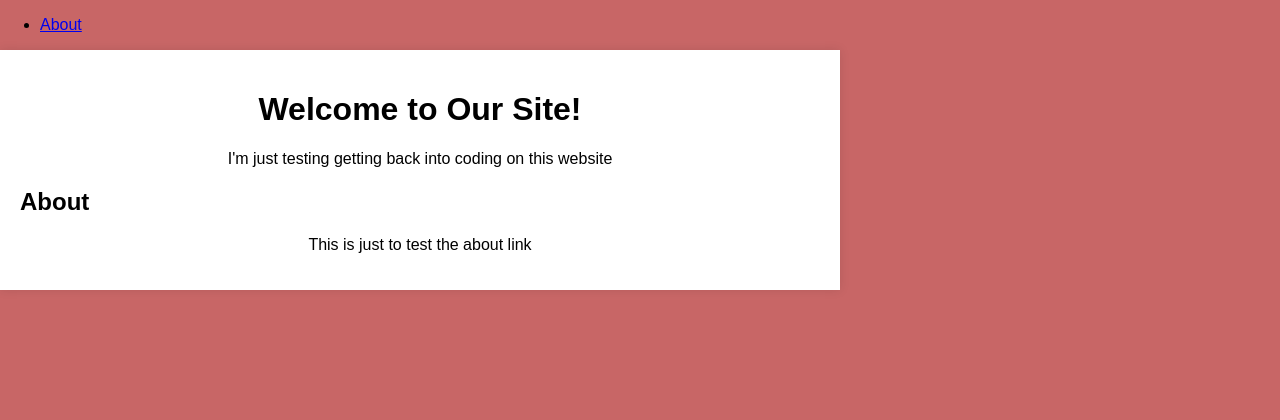
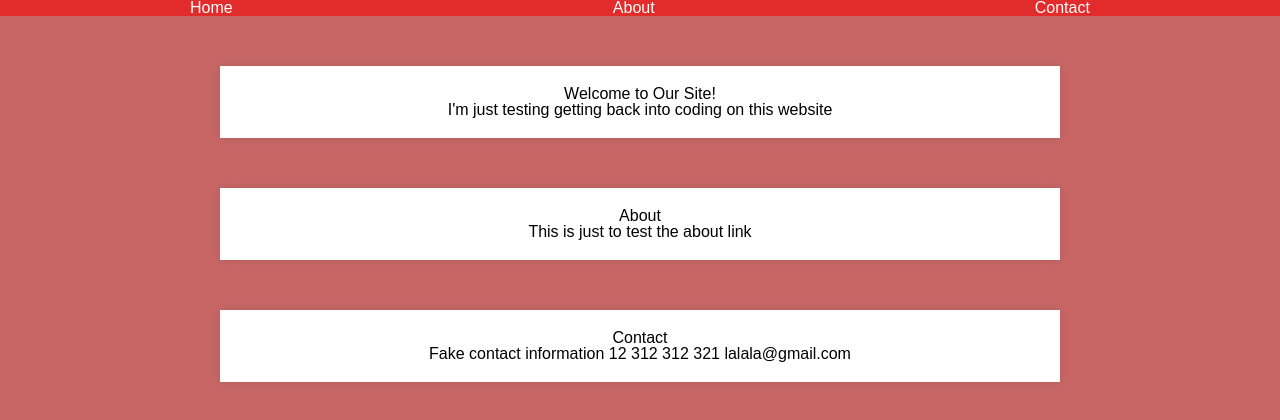
Before and after one commit to marcosmariante/marcosmariante.github.io, a plain HTML site: page index.html in a window 1280 px wide. Drawn offline with Linux system fonts and the light colour scheme.

Commit message:
nav updated, added contact section

```diff
--- a/index.html
+++ b/index.html
@@ -4,19 +4,30 @@
     <meta charset="UTF-8">
     <meta name="viewport" content="width=device-width, initial-scale=1.0">
     <title>Simple Landing Page</title>
+    <link rel="stylesheet" href="reset.css">
     <link rel="stylesheet" href="styles.css">
 </head>
 <body>
-    <div>
-        <ul>
-            <li><a href="#about">About</a></li>
-        </ul>
+    <div class="nav">
+        <a href="#home">Home</a>
+            <a href="#about">About</a>
+            <a href="#contact">Contact</a>
+
     </div>
     <div class="container">
         <h1>Welcome to Our Site!</h1>
         <p>I'm just testing getting back into coding on this website </p>
+    </div>
+    <div class="container">
         <h2 id="about">About</h2>
         <p>This is just to test the about link</p>
     </div>
+    <div class="container">
+        <h2 id="contact">Contact</h2>
+        <p>Fake contact information
+            12 312 312 321
+            lalala@gmail.com
+        </p>
+    </div>
 </body>
 </html>
--- /dev/null
+++ b/reset.css
@@ -0,0 +1,52 @@
+/* http://meyerweb.com/eric/tools/css/reset/
+   v2.0 | 20110126
+   License: none (public domain)
+*/
+
+html, body, div, span, applet, object, iframe,
+h1, h2, h3, h4, h5, h6, p, blockquote, pre,
+a, abbr, acronym, address, big, cite, code,
+del, dfn, em, img, ins, kbd, q, s, samp,
+small, strike, strong, sub, sup, tt, var,
+b, u, i, center,
+dl, dt, dd, ol, ul, li,
+fieldset, form, label, legend,
+table, caption, tbody, tfoot, thead, tr, th, td,
+article, aside, canvas, details, embed,
+figure, figcaption, footer, header, hgroup,
+menu, nav, output, ruby, section, summary,
+time, mark, audio, video {
+	margin: 0;
+	padding: 0;
+	border: 0;
+	font-size: 100%;
+	font: inherit;
+	vertical-align: baseline;
+}
+/* HTML5 display-role reset for older browsers */
+article, aside, details, figcaption, figure,
+footer, header, hgroup, menu, nav, section {
+	display: block;
+}
+body {
+	line-height: 1;
+}
+a {
+    text-decoration-line: none;
+}
+
+ol, ul {
+	list-style: none;
+}
+blockquote, q {
+	quotes: none;
+}
+blockquote:before, blockquote:after,
+q:before, q:after {
+	content: '';
+	content: none;
+}
+table {
+	border-collapse: collapse;
+	border-spacing: 0;
+}
--- a/styles.css
+++ b/styles.css
@@ -5,12 +5,24 @@ body {
     background-color: #c86666;
 }
 
+.nav a {
+    color: white;
+}
+
+.nav {
+    background-color: #e22c2c;
+    display: flex;
+    justify-content: space-around;
+
+}
+
 .container {
     max-width: 800px;
-    /* margin: 50px auto; */
+    margin: 50px auto;
     padding: 20px;
     background-color: #ffffff;
     box-shadow: 0 0 10px rgba(0,0,0,0.1);
+    text-align: center;
 }
 
 h1, p {
```
